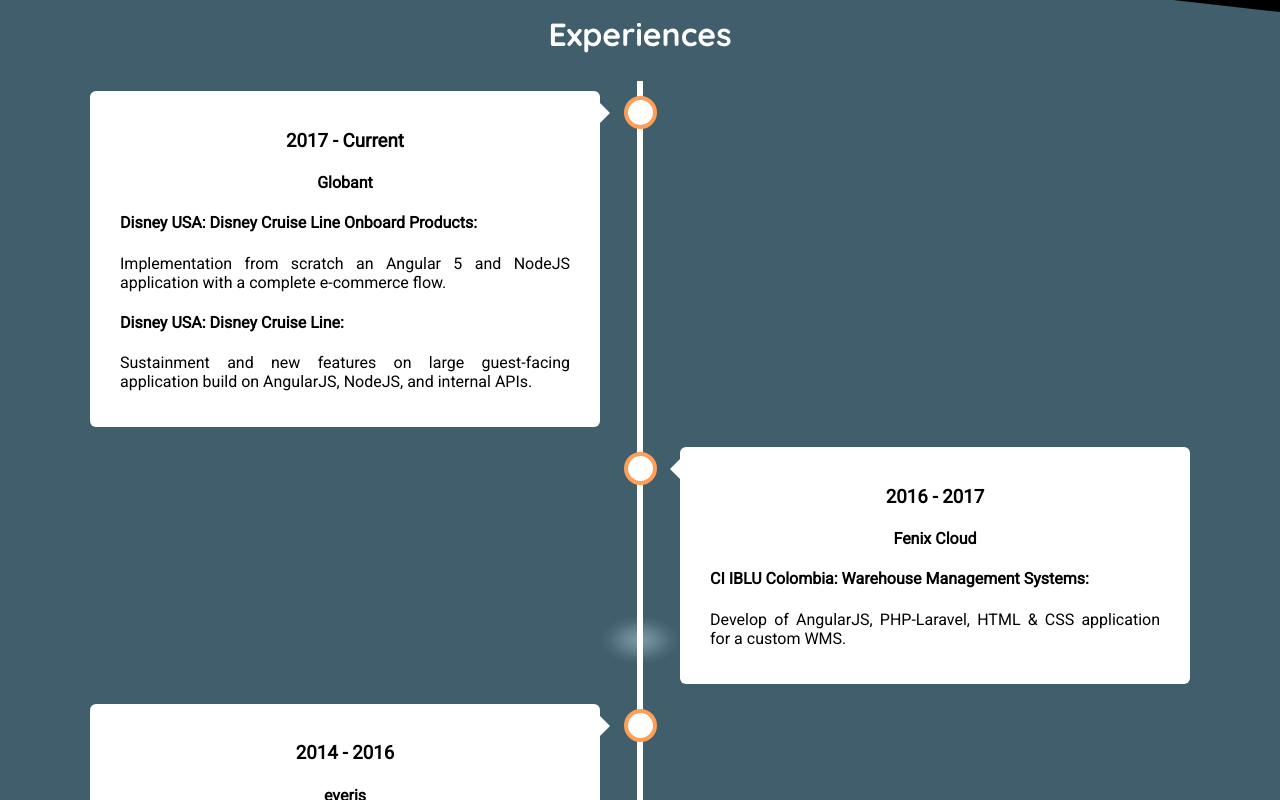
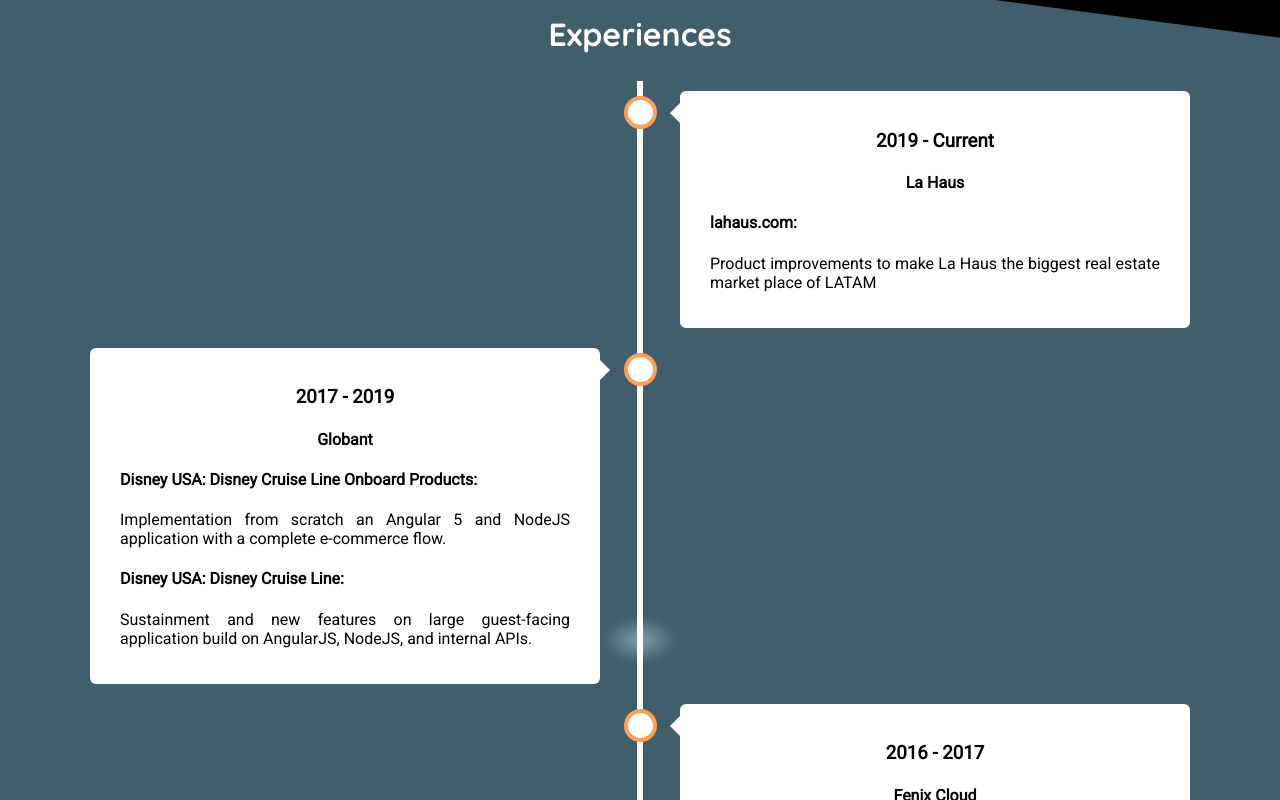
Before and after one commit to juandastic/juandasticco_v0, a Next.js app: page / in a window 1280 px wide. Shown: the part 2960-3760 px from the top of the page. Built offline with nearby package versions, Linux system fonts and the light colour scheme.

Commit message:
Update experiences.js

```diff
--- a/components/experiences.js
+++ b/components/experiences.js
@@ -6,8 +6,19 @@
 const Experiences = () => {
   const positions = [
     {
-      order: 0,
-      date: '2017 - Current',
+      order: 3,
+      date: '2019 - Current',
+      title: 'La Haus',
+      projects: [
+        {
+          title: 'lahaus.com',
+          description: 'Product improvements to make La Haus the biggest real estate market place of LATAM'
+        }
+      ]
+    },
+    {
+      order: 2,
+      date: '2017 - 2019',
       title: 'Globant',
       projects: [
         {
@@ -32,7 +43,7 @@
       ]
     },
     {
-      order: 2,
+      order: 0,
       date: '2014 - 2016',
       title: 'everis',
       projects: [
```
